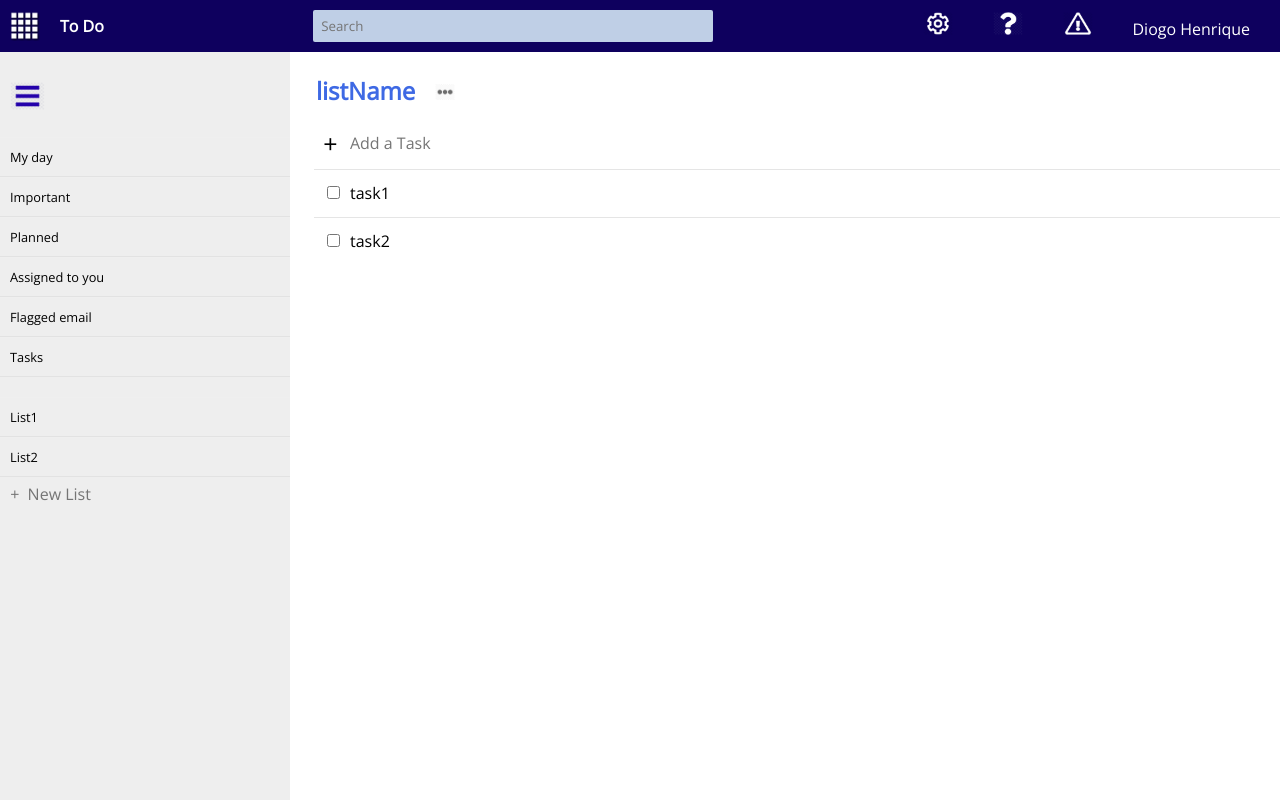
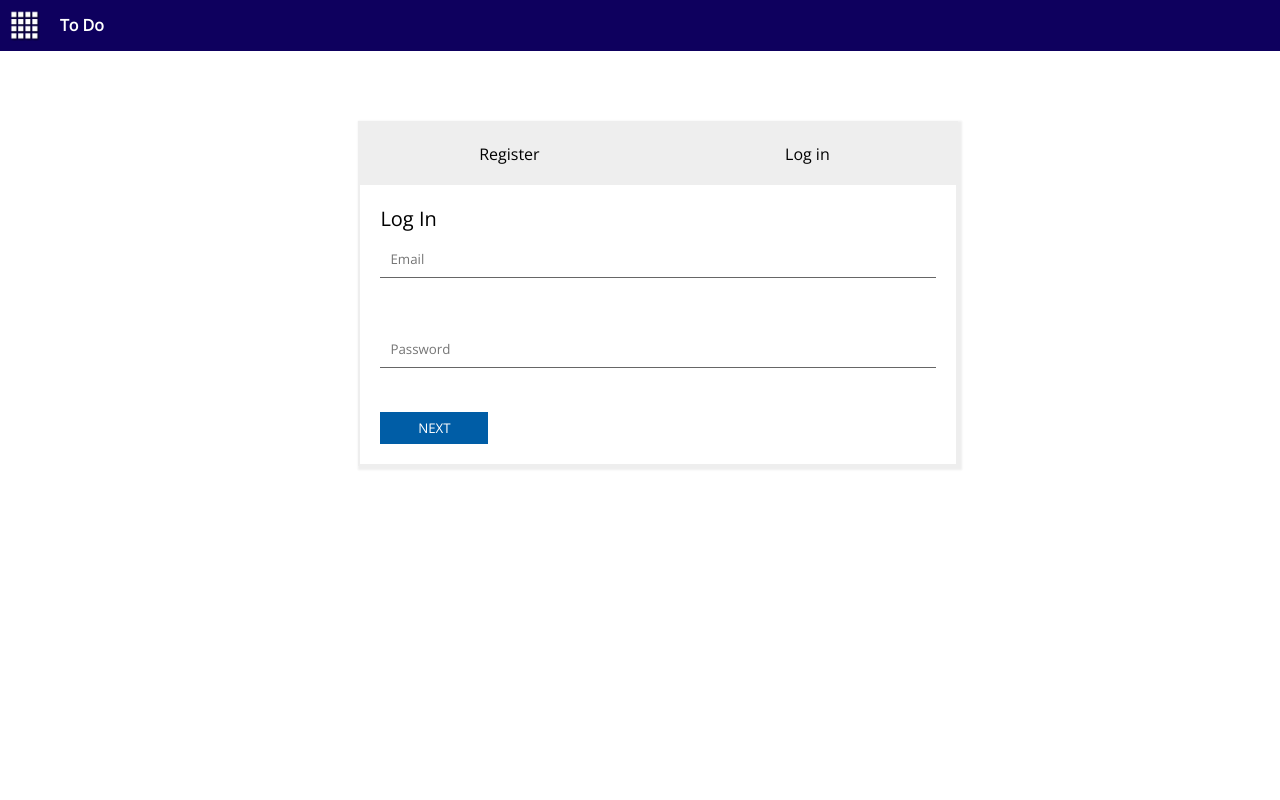
Before and after one commit to DiogoPereira56/todo-frontend, a React (Create React App) app: page / in a window 1280 px wide. Built offline with nearby package versions, Linux system fonts and the light colour scheme.

Commit message:
Added react-router-dom and made both Login and Todo pages available

```diff
--- a/package.json
+++ b/package.json
@@ -9,6 +9,7 @@
     "prop-types": "^15.7.2",
     "react": "^17.0.1",
     "react-dom": "^17.0.1",
+    "react-router-dom": "^5.2.0",
     "react-scripts": "4.0.3",
     "styled-components": "^5.2.1",
     "web-vitals": "^1.1.0"
--- a/src/App.js
+++ b/src/App.js
@@ -1,12 +1,25 @@
 import Todo from './containers/Todo';
-//import Login from './containers/Login';
+import Login from './containers/Login';
+import { BrowserRouter as Router, Route, Switch } from 'react-router-dom';
 
 
 function App() {
   return (
+    <Router>
     <div className="App">
-      <Todo />
+      <Switch>
+        <Route exact path="/">
+          <Login />
+        </Route>
+        <Route path="/Todo">
+          <Todo />
+        </Route>
+        <Route path="*">
+          <Login />
+        </Route>
+      </Switch>
     </div>
+    </Router>
   );
 }
 
```
Also changed, not shown: 1 other file (tests, documents, lock files or other folders).
